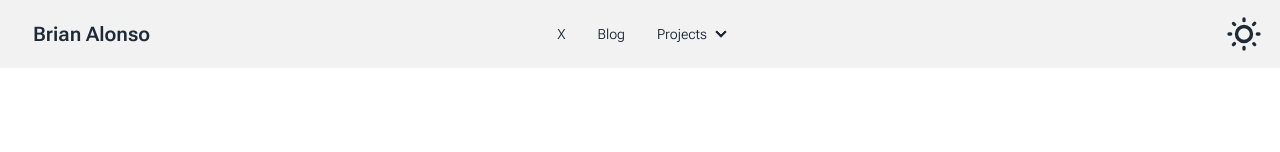
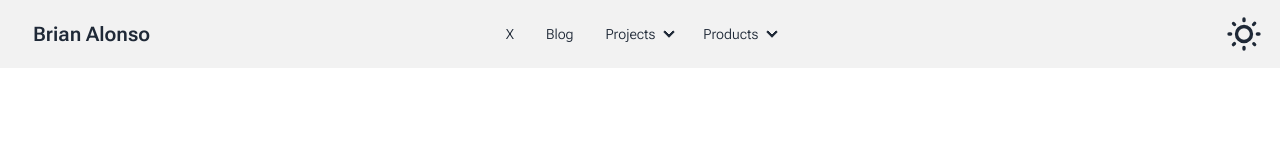
Before and after one commit to bealonso2/site, a Next.js app: page / in a window 1280 px wide. Shown: the top 152 px of the page. Built offline with nearby package versions, Linux system fonts and the light colour scheme.

Commit message:
Update NavMenu component to include Gmail Cleanup link

```diff
--- a/components/layout/NavMenu.tsx
+++ b/components/layout/NavMenu.tsx
@@ -24,19 +24,23 @@ const links = [
       },
     ],
   },
-  // {
-  //   name: "Products",
-  //   links: [
-  //     {
-  //       name: "LuckyLink",
-  //       url: "https://luckylink.app",
-  //     },
-  //     {
-  //       name: "EarthWallet",
-  //       url: "https://earthwallet.app",
-  //     },
-  //   ],
-  // },
+  {
+    name: "Products",
+    links: [
+      {
+        name: "Gmail Cleanup",
+        url: "https://gmailcleanup.com",
+      },
+      // {
+      //   name: "LuckyLink",
+      //   url: "https://luckylink.app",
+      // },
+      // {
+      //   name: "EarthWallet",
+      //   url: "https://earthwallet.app",
+      // },
+    ],
+  },
 ];
 
 export const NavMenu = ({ className }: { className: string }) => {
```
